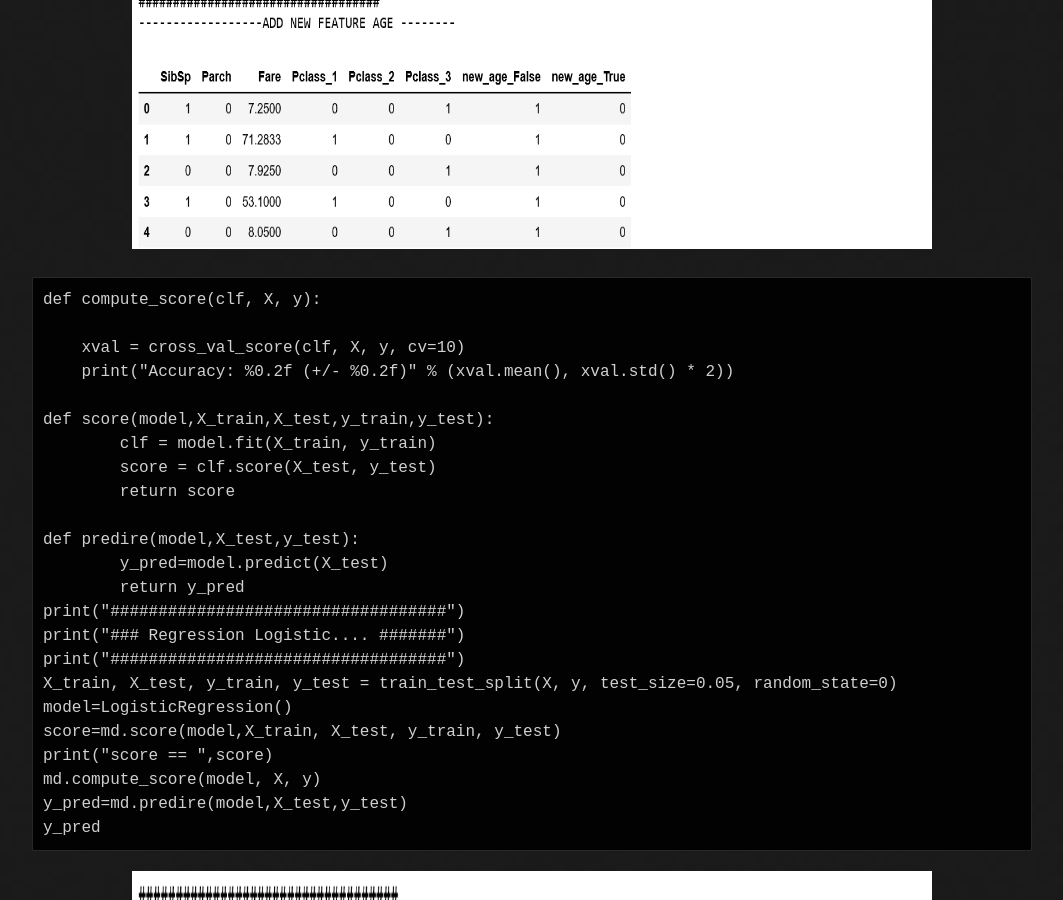
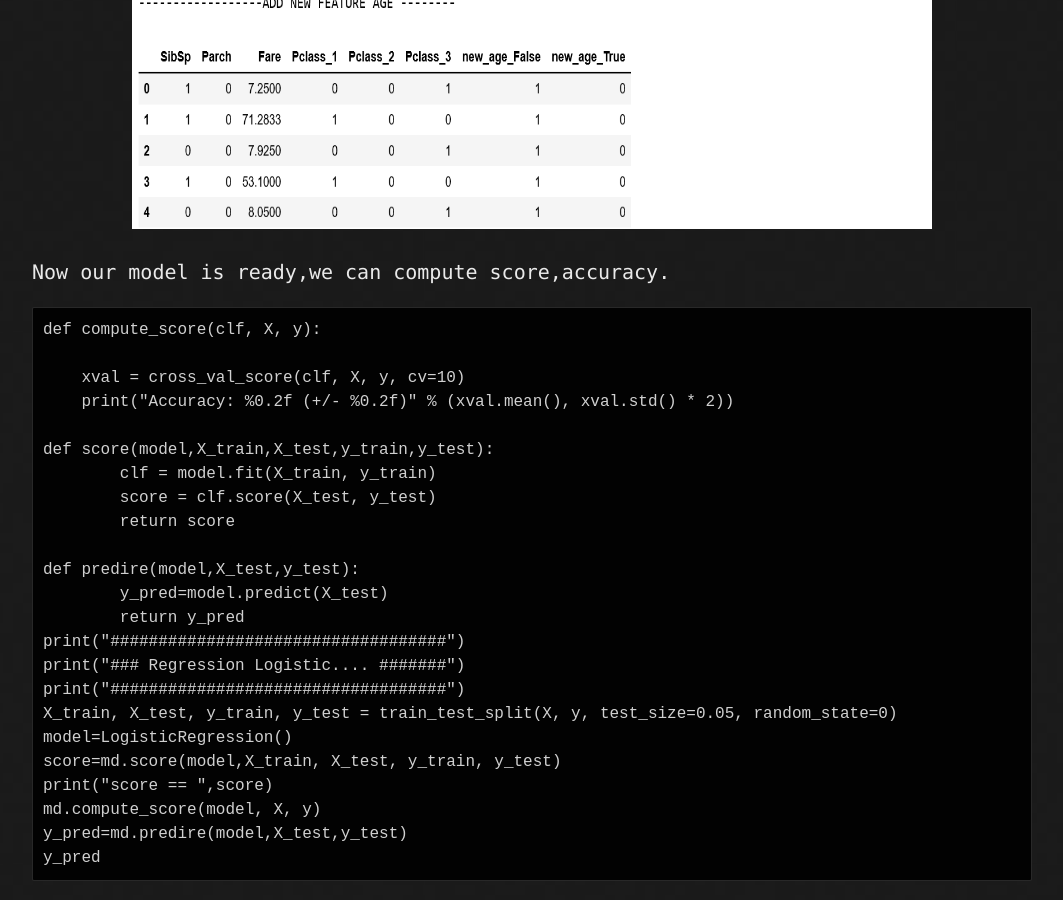
Before and after one commit to rajoul/rajoul.github.io, a Jekyll site: the page built from Machine_Learning/Classification.md, in a window 1280 px wide and 900 px high, scrolled down 2860 px. Shown: the whole window, without its empty margins (108-1171 px from the left). Built offline with Jekyll 4.4.1, drawn with Linux system fonts in a browser that asks for light colours; our own code applies the rules of GitHub Pages for plain Markdown files.

Commit message:
Update Classification.md

````diff
--- a/Machine_Learning/Classification.md
+++ b/Machine_Learning/Classification.md
@@ -58,7 +58,7 @@
 train.head()
 ```
 <p align="center">
-  <img src="https://rajoul.github.io/Machine_Learning/image/clean.png" width="800" height="280">
+  <img src="https://rajoul.github.io/Machine_Learning/image/clean.png" width="800" height="260">
 </p>
 after cleaning process,dummifying is coming
 ```
@@ -82,6 +82,7 @@
 <p align="center">
   <img src="https://rajoul.github.io/Machine_Learning/image/dummify.png" width="800" height="300">
 </p>
+Now our model is ready,we can compute score,accuracy.
 ```
 def compute_score(clf, X, y):
 
@@ -108,5 +109,5 @@
 y_pred
 ```
 <p align="center">
-  <img src="https://rajoul.github.io/Machine_Learning/image/regression.png" width="800" height="300">
+  <img src="https://rajoul.github.io/Machine_Learning/image/regression.png" width="700" height="220">
 </p>
````
